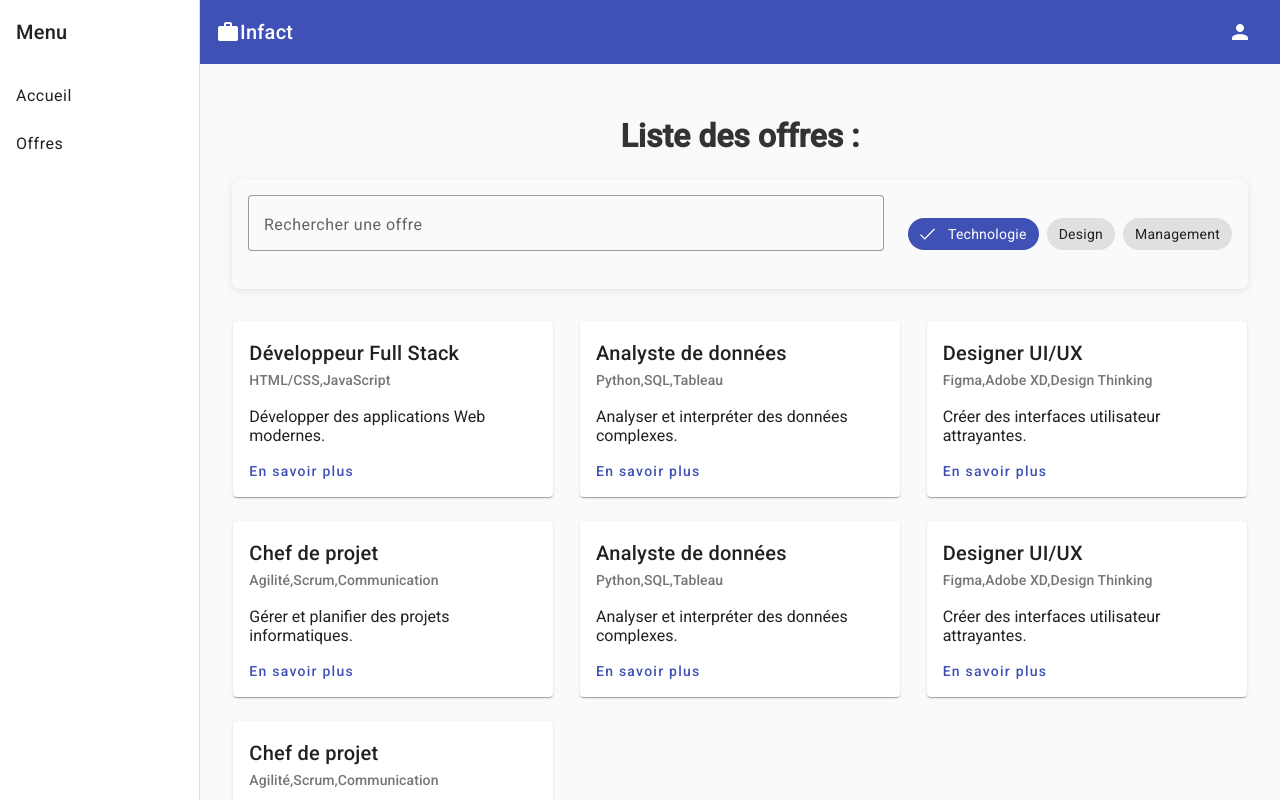
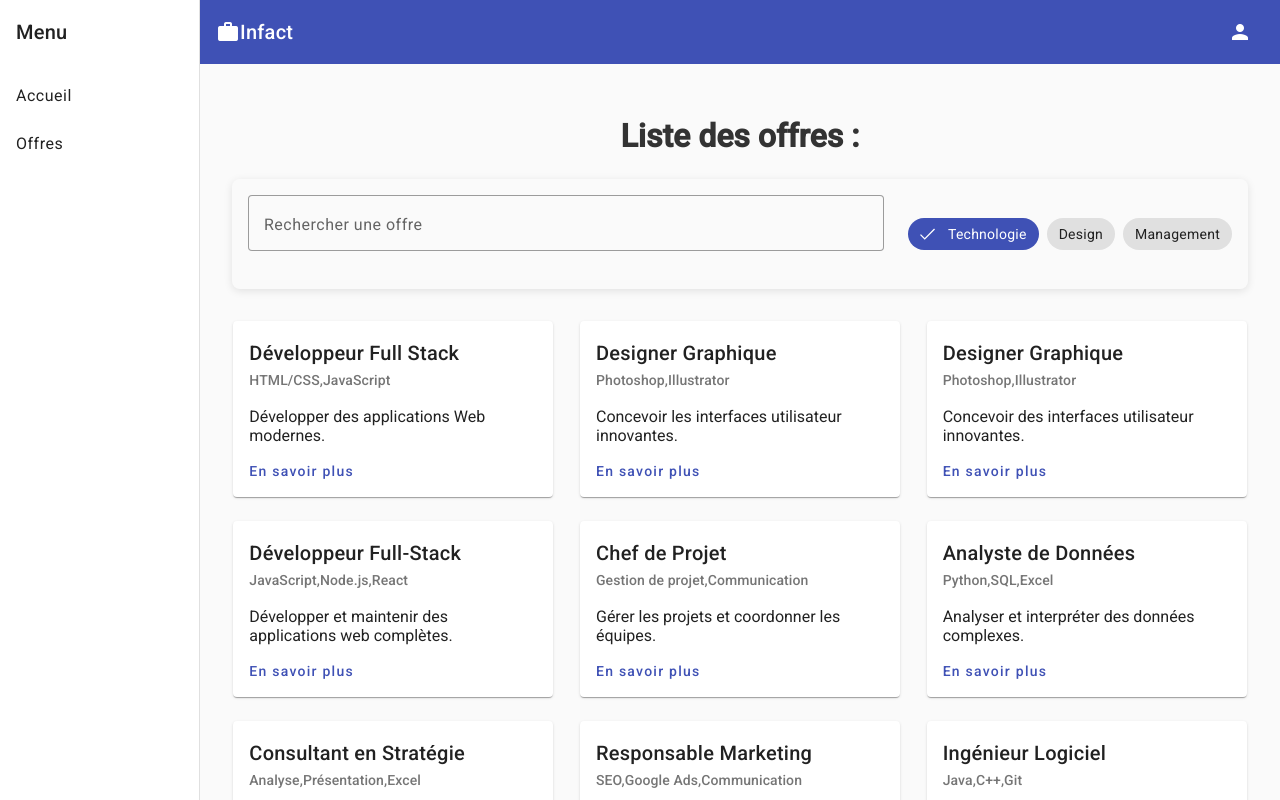
Before and after one commit to EFREI-M2-Dev/Angular-Project-Mat-Pierre, an Angular app: page /jobs in a window 1280 px wide. Built offline with nearby package versions, Linux system fonts and the light colour scheme; data requests are answered from the project's data file.

Commit message:
feat: add jobs service

```diff
--- a/src/app/app.config.ts
+++ b/src/app/app.config.ts
@@ -3,7 +3,8 @@ import { provideRouter } from '@angular/router';
 
 import { routes } from './app.routes';
 import { provideAnimations } from '@angular/platform-browser/animations';
+import { provideHttpClient } from '@angular/common/http';
 
 export const appConfig: ApplicationConfig = {
-  providers: [provideRouter(routes), provideAnimations()]
+  providers: [provideRouter(routes), provideAnimations(), provideHttpClient()]
 };
--- a/src/app/core/services/job.service.ts
+++ b/src/app/core/services/job.service.ts
@@ -1,9 +1,17 @@
-import { Injectable } from '@angular/core';
+import { HttpClient } from '@angular/common/http';
+import { inject, Injectable } from '@angular/core';
+import { Observable } from 'rxjs';
+import { Job } from 'src/app/types/Job';
 
 @Injectable({
-  providedIn: 'root'
+  providedIn: 'root',
 })
 export class JobService {
+  private readonly http = inject(HttpClient);
 
-  constructor() { }
+  private apiUrl = 'http://localhost:3000/jobs';
+
+  getJobs(): Observable<Job[]> {
+    return this.http.get<Job[]>(this.apiUrl);
+  }
 }
--- a/src/app/features/jobs/jobs.component.ts
+++ b/src/app/features/jobs/jobs.component.ts
@@ -1,11 +1,12 @@
-import { Component } from '@angular/core';
+import { Component, inject, OnInit } from '@angular/core';
 import { CommonModule } from '@angular/common';
 import { MatButtonModule } from '@angular/material/button';
 import { MatCardModule } from '@angular/material/card';
 import { MatGridListModule } from '@angular/material/grid-list';
 import { Job } from 'src/app/types/Job';
 import { JobCardComponent } from '../../shared/job-card/job-card.component';
-import { JobsSearchComponent } from "./components/jobs-search/jobs-search.component";
+import { JobsSearchComponent } from './components/jobs-search/jobs-search.component';
+import { JobService } from 'src/app/core/services/job.service';
 
 @Component({
   selector: 'app-jobs',
@@ -16,61 +17,19 @@ import { JobsSearchComponent } from "./components/jobs-search/jobs-search.compon
     MatButtonModule,
     MatGridListModule,
     JobCardComponent,
-    JobsSearchComponent
-],
+    JobsSearchComponent,
+  ],
   templateUrl: './jobs.component.html',
   styleUrls: ['./jobs.component.scss'],
 })
-export class JobsComponent {
-  jobs: Job[] = [
-    {
-      title: 'Développeur Full Stack',
-      description: 'Développer des applications Web modernes.',
-      requirements: ['HTML/CSS', 'JavaScript'],
-      id: 0,
-      companyId: 0,
-    },
-    {
-      title: 'Analyste de données',
-      description: 'Analyser et interpréter des données complexes.',
-      requirements: ['Python', 'SQL', 'Tableau'],
-      id: 0,
-      companyId: 0,
-    },
-    {
-      title: 'Designer UI/UX',
-      description: 'Créer des interfaces utilisateur attrayantes.',
-      requirements: ['Figma', 'Adobe XD', 'Design Thinking'],
-      id: 0,
-      companyId: 0,
-    },
-    {
-      title: 'Chef de projet',
-      description: 'Gérer et planifier des projets informatiques.',
-      requirements: ['Agilité', 'Scrum', 'Communication'],
-      id: 0,
-      companyId: 0,
-    },
-    {
-      title: 'Analyste de données',
-      description: 'Analyser et interpréter des données complexes.',
-      requirements: ['Python', 'SQL', 'Tableau'],
-      id: 0,
-      companyId: 0,
-    },
-    {
-      title: 'Designer UI/UX',
-      description: 'Créer des interfaces utilisateur attrayantes.',
-      requirements: ['Figma', 'Adobe XD', 'Design Thinking'],
-      id: 0,
-      companyId: 0,
-    },
-    {
-      title: 'Chef de projet',
-      description: 'Gérer et planifier des projets informatiques.',
-      requirements: ['Agilité', 'Scrum', 'Communication'],
-      id: 0,
-      companyId: 0,
-    },
-  ];
+export class JobsComponent implements OnInit {
+  private readonly jobService = inject(JobService);
+
+  public jobs: Job[] = [];
+
+  public ngOnInit(): void {
+    this.jobService.getJobs().subscribe((res) => {
+      this.jobs = res;
+    });
+  }
 }
```
